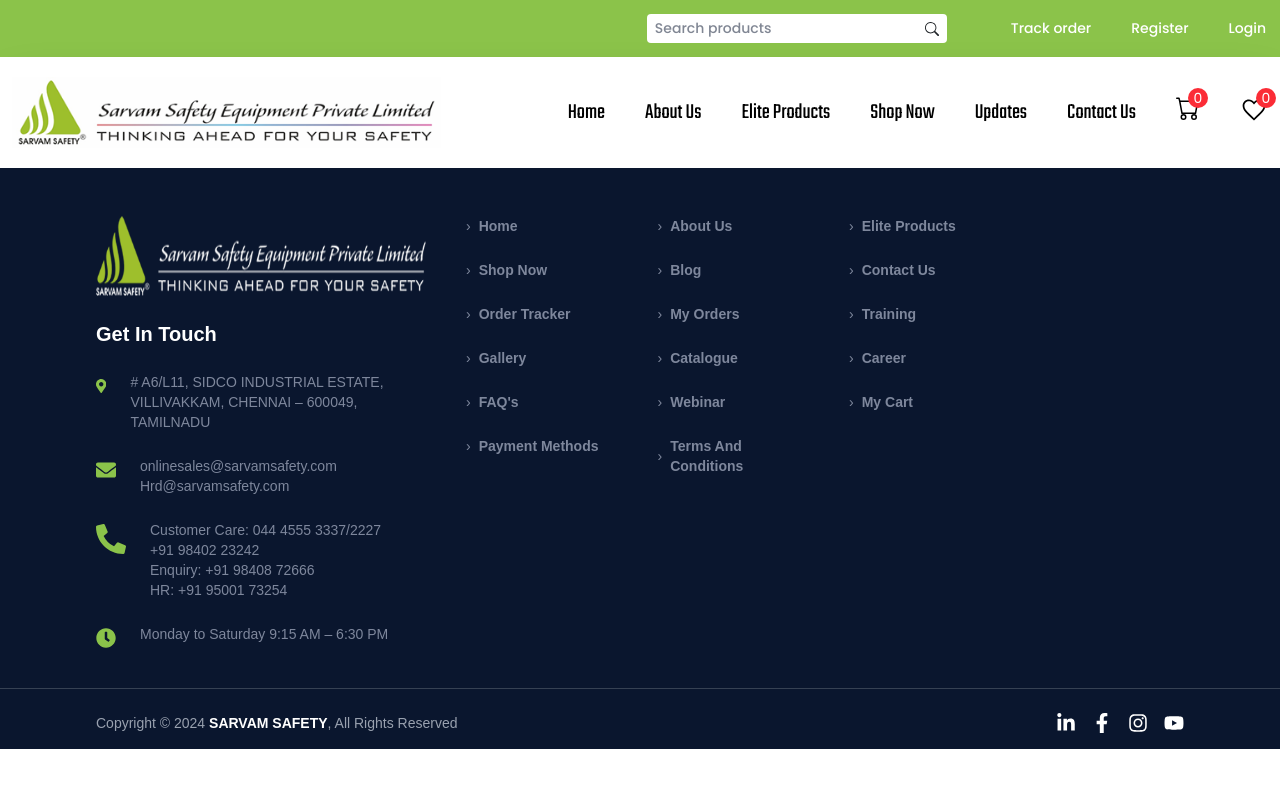
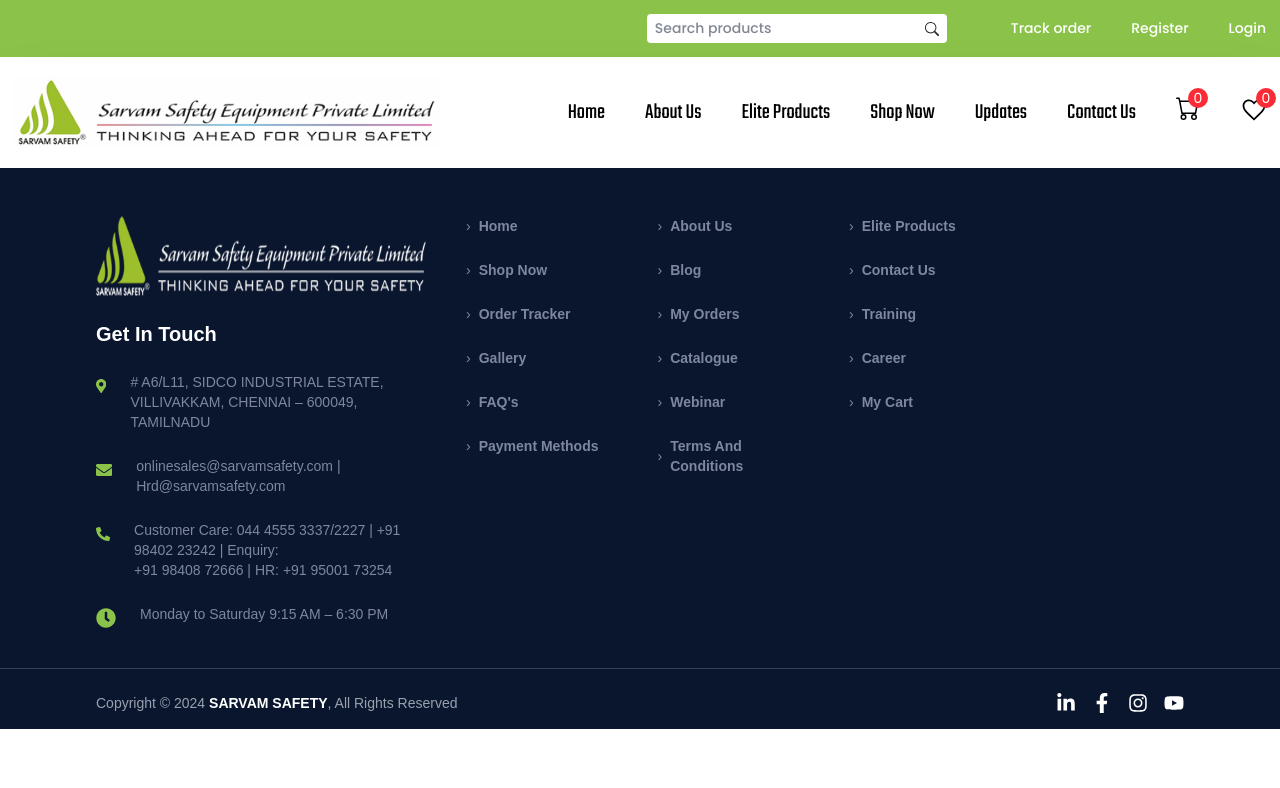
Before and after one commit to Manu-Madhu/sarvam_next, a Next.js app: page /wishlist in a window 1280 px wide. Shown: the top 788 px of the page. Built offline with nearby package versions, Linux system fonts and the light colour scheme; no server answers.

Commit message:
fix: Update contact information layout in Footer component

```diff
--- a/src/components/common/Footer.jsx
+++ b/src/components/common/Footer.jsx
@@ -34,18 +34,17 @@
           <div className="flex items-start gap-6 text-[#7E879C]">
             <FaEnvelope size={20} className="text-primary mt-1" />
             <p>
-              onlinesales@sarvamsafety.com <br />
+              onlinesales@sarvamsafety.com |
               Hrd@sarvamsafety.com
             </p>
           </div>
 
           <div className="flex items-start gap-6 text-[#7E879C]">
-            <FaPhoneAlt size={30} className="text-primary mt-1" />
+            <FaPhoneAlt size={20} className="text-primary mt-1" />
             <p>
-              Customer Care: 044 4555 3337/2227 <br />
-              +91 98402 23242 <br />
-              Enquiry: +91 98408 72666 <br />
-              HR: +91 95001 73254
+              Customer Care: 044 4555 3337/2227 | +91 98402 23242 | Enquiry: <br />
+               +91 98408 72666 | HR: +91 95001 73254  <br />
+
             </p>
           </div>
 
```
